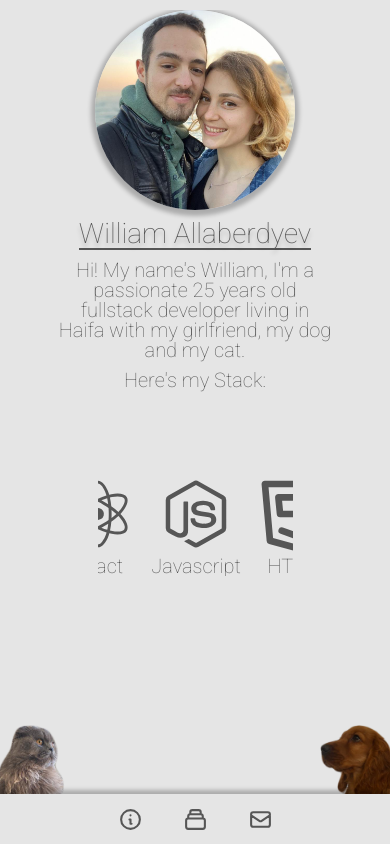
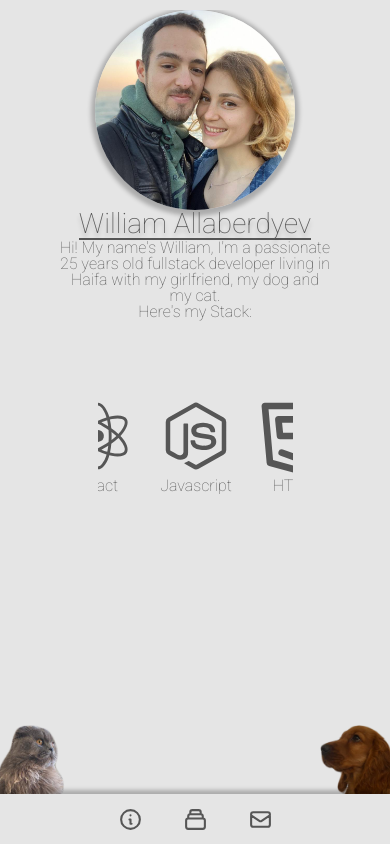
Before and after one commit to WilliamAlb/Portfolio, a React (Create React App) app: page / in a window 390 px wide. Built offline with nearby package versions, Linux system fonts and the light colour scheme.

Commit message:
final stylization, site made fully responsive with obscure screen sizes

```diff
--- a/src/components/About.css
+++ b/src/components/About.css
@@ -1,11 +1,20 @@
 #About{
-    grid-template: repeat(10,1fr) / repeat(10, 1fr);
-    grid-gap: 10px;
     display: flex;
     color: var(--textColor);
     flex-direction: column;
     align-items: center;
     overflow: hidden;
+}
+.about-content-container{
+    display: flex;
+    flex-direction: column;
+    align-items: center;
+}
+.about-text-container{
+    display: flex;
+    flex-direction: column;
+    justify-content: center;
+    align-items: center;
 }
 .profile-pic{
     background-image: url('../images/profile-pic-alt.jpg');
@@ -21,17 +30,40 @@
 @media only screen and (max-height:600px) {
     .profile-pic{
         width: clamp(150px,20vw,500px);
-        height: clamp(200px,20vw,500px);
+        height: clamp(150px,20vw,500px);
+    }
+}
+@media only screen and (max-height:400px) {
+    .about-content-container{
+        display: flex;
+        flex-direction: row;
+        align-items: center;
+        justify-content: center;
+    }
+    .about-text-container{
+        width: 60%;
+    }
+    #About p {
+        margin: 0px;
+    }
+    .profile-pic{
+        width: 120px;
+        height: 120px;
     }
 }
 
 #About p {
-    font-size: var(--h4Size);
+    font-size: var(--h5Size);
     margin: 0px 15vw;
     text-align: center;
     font-weight: 100;
 }
-
+@media only screen and (max-height:400px) {
+    #About p {
+        font-size:12px;
+        margin: 0px 10px;
+    }
+}
 #About h2{
     display: flex;
     justify-content: left;
--- a/src/components/About.js
+++ b/src/components/About.js
@@ -30,10 +30,14 @@ const responsive = {
 function About(){
     return(
         <section id='About' className='page'>
-            <div className='profile-pic'></div>
-            <h2>William Allaberdyev</h2>
-            <p>Hi! My name's William, I'm a passionate 25 years old fullstack developer living in Haifa with my girlfriend, my dog and my cat.</p>
-            <p>Here's my Stack:</p>
+             <div className='about-content-container'>
+                <div className='profile-pic'></div>
+                <div className='about-text-container'>
+                    <h2>William Allaberdyev</h2>
+                    <p>Hi! My name's William, I'm a passionate 25 years old fullstack developer living in Haifa with my girlfriend, my dog and my cat.</p>
+                    <p>Here's my Stack:</p>
+                </div>
+            </div>
 
             <div id='carousel-container'>
 
--- a/src/components/App.css
+++ b/src/components/App.css
@@ -5,6 +5,7 @@
     --h2Size: clamp(2.8rem,4vw,8rem);
     --h3Size: clamp(2.4rem,4vw,6rem);
     --h4Size: clamp(2rem,4vw,5rem);
+    --h5Size: clamp(1.6rem,1vw,4rem);
     --psize: clamp(1rem,1vw,4rem);
 }
 
@@ -25,14 +26,9 @@ html{
 }
 @media only screen and (max-width:800px) {
     .page{
-        margin-top: 50px;
+        margin-top: 30px;
         margin-bottom: 50px;
-        height: calc(100vh - 100px)
-    }
-    .page-work{
-        margin-top: 50px;
-        margin-bottom: 50px;
-
+        height: calc(100vh - 80px)
     }
 }
 @media only screen and (max-width:400px) {
@@ -47,3 +43,10 @@ html{
 
     }
 }
+@media only screen and (max-height:300px) {
+    .page{
+        margin-top: 5px;
+        margin-bottom: 50px;
+        height: calc(100vh - 55px)
+    }
+}
```
